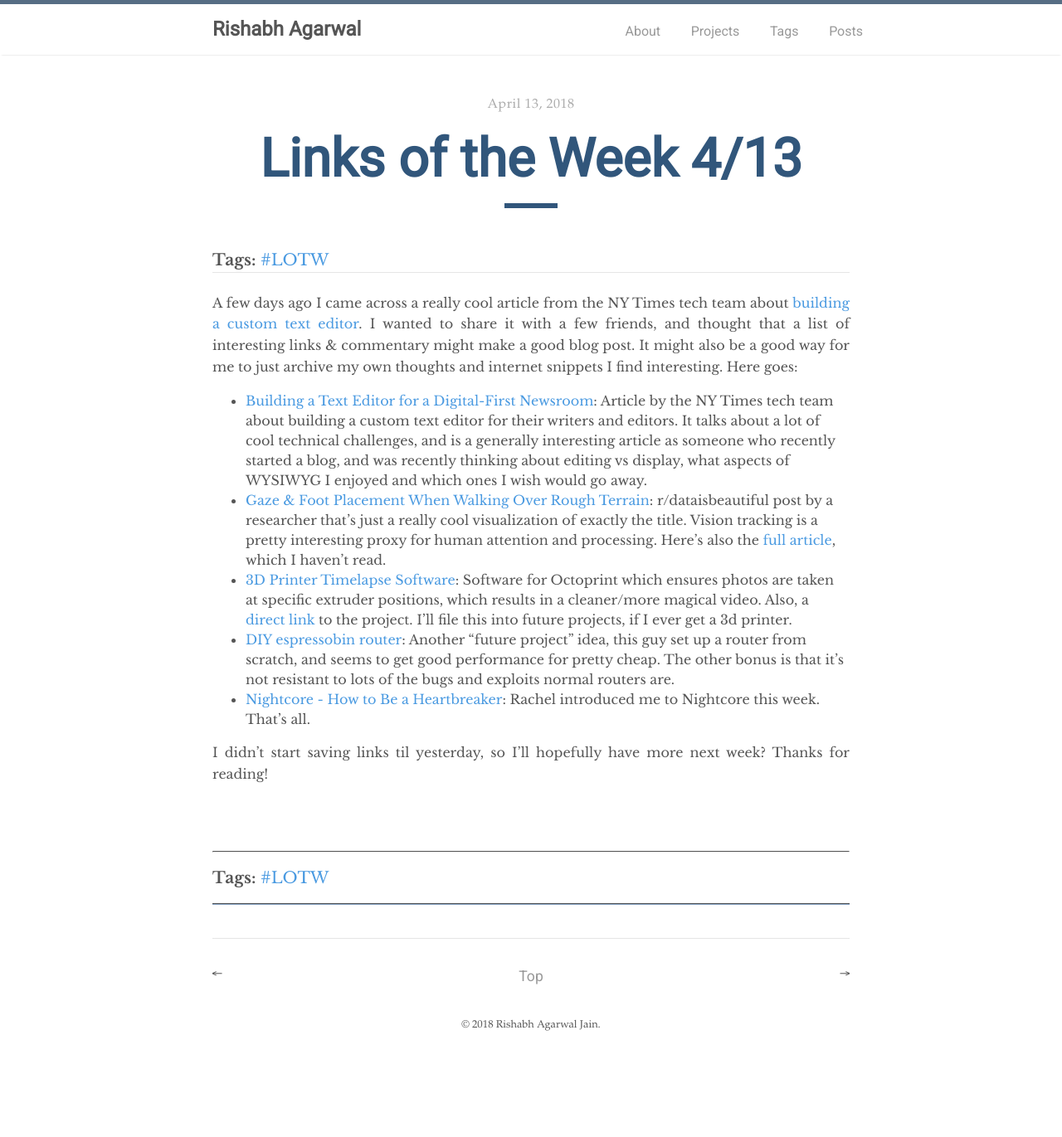
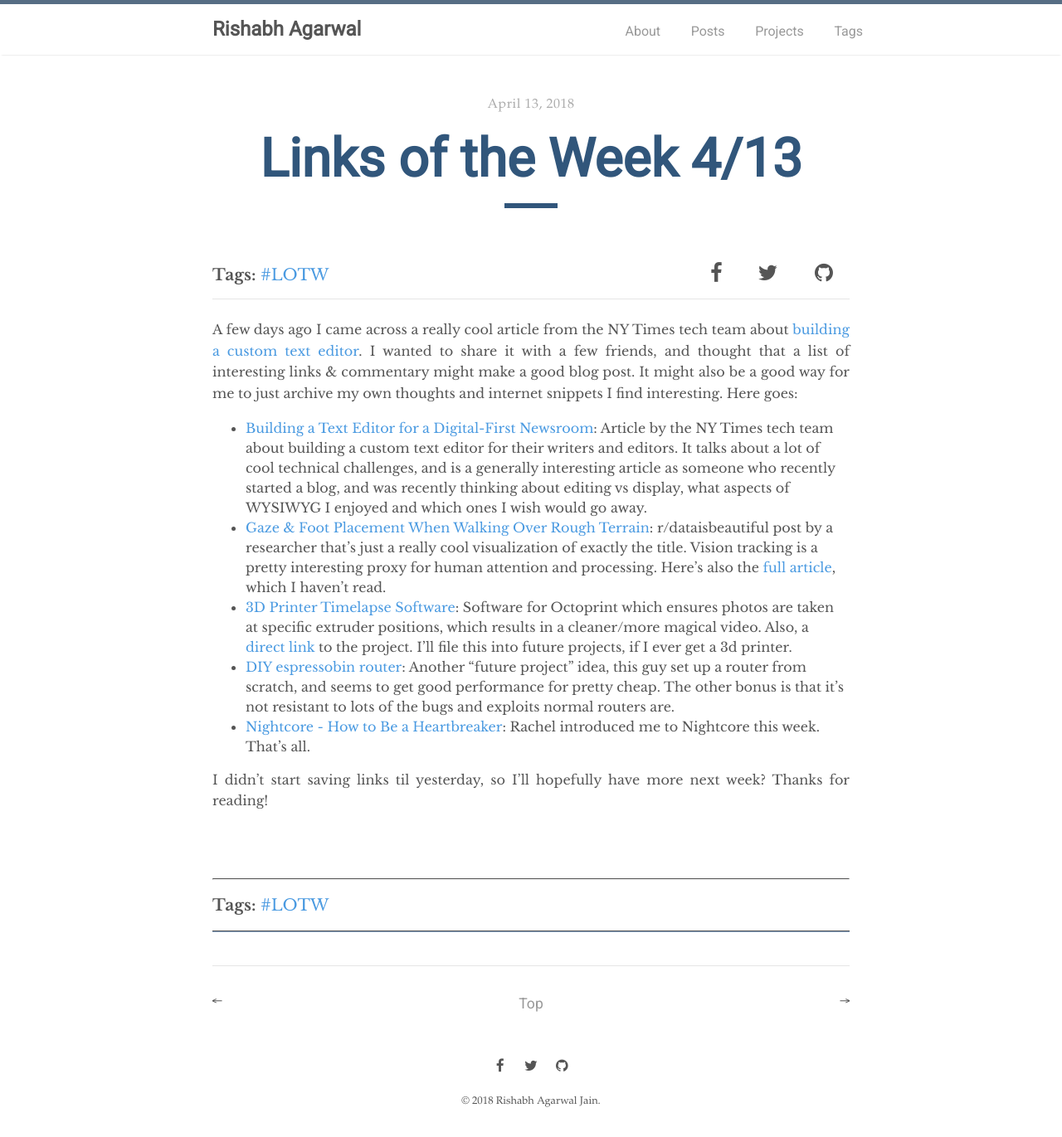
Before and after one commit to rishabmps/rishabmps.github.io, a Jekyll site: the page built from _posts/2018-04-13-lotw-1.md, in a window 1280 px wide. Shown: the whole page at 83% size. Built offline with Jekyll 4.4.1, drawn with Linux system fonts in a browser that asks for light colours; before the commit the page ends 1279 px from its top, so only the background shows below that.

Commit message:
Testing support for social links in fotter and header

```diff
--- /dev/null
+++ b/_includes/footer.html
@@ -0,0 +1,15 @@
+<footer>
+
+
+	<span>
+		<ul style="text-align: center;padding: 0;">
+			<li style="list-style: none; display: inline-block;"><i class="fa fa-facebook fa-stack fa-lg"></i></li>
+			<li style="list-style: none;display: inline-block;"><i class="fa fa-twitter fa-stack fa-lg"></i></li>
+			<li style="list-style: none;display: inline-block;"><i class="fa fa-github fa-stack fa-lg"></i></li>
+		</ul>
+	</span>
+
+	<span>
+		&copy; <time datetime="{{ site.time }}">{{ site.time | date: '%Y' }}</time> {{ site.author.name }}.
+	</span>
+</footer>
--- a/_layouts/default.html
+++ b/_layouts/default.html
@@ -11,9 +11,10 @@
         </a>
         <ul>
           <li><a href="{{ '/about' | prepend: site.baseurl }}">About</a></li>
+          <li><a href="{{ site.baseurl }}/">Posts</a></li>
           <li><a href="{{ '/projects' | prepend: site.baseurl }}">Projects</a></li>
           <li><a href="{{ '/tags' | prepend: site.baseurl }}/">Tags</a></li>
-          <li><a href="{{ site.baseurl }}/">Posts</a></li>
+
         </ul>
       </div>
     </nav>
@@ -25,10 +26,6 @@
       {% endif %}
     </main>
 
-    <footer>
-      <span>
-        &copy; <time datetime="{{ site.time }}">{{ site.time | date: '%Y' }}</time> {{ site.author.name }}.
-      </span>
-    </footer>
+    {% include footer.html %}
   </body>
 </html>
--- a/_layouts/post.html
+++ b/_layouts/post.html
@@ -20,10 +20,19 @@ layout: default
   </aside> -->
   {% if page.tags %}
     <div class="tags tags_top">
+      <div class="tags_values">
       <strong>Tags:</strong>
       {% for tag in page.tags %}
         <a href="{{ site.baseurl }}/tags#{{ tag }}" class="tag">&#35;{{ tag }}</a>
       {% endfor %}
+      </div>
+      <span>
+    <ul style="text-align: right;margin-bottom: 0px;margin-right:  10px;">
+      <li style="list-style: none; display: inline-block;"><i class="fa fa-facebook fa-stack fa-lg"></i></li>
+      <li style="list-style: none;display: inline-block;"><i class="fa fa-twitter fa-stack fa-lg"></i></li>
+      <li style="list-style: none;display: inline-block;"><i class="fa fa-github fa-stack fa-lg"></i></li>
+    </ul>
+  </span>
     </div>
     <br>
   {% endif %}
@@ -38,7 +47,7 @@ layout: default
     {% endfor %}
   </div>
 {% endif %}
-<hr style="background-color: #829ec0;display: block;height: 2px;border: 0;border-top: 1px solid;margin: 1em 0;padding: 0;">
+<hr style="background-color: #829ec0;display: block;height: 2px;border: 0;border-top: 1px solid;margin: 1em 0;padding: 0;"  >
 
 <br>
 {% if page.comments %}
--- a/_sass/custom/tags.scss
+++ b/_sass/custom/tags.scss
@@ -24,6 +24,9 @@
   padding: 0;
   font-size: 1.2em;
 }
+
+
+
 .tags_top{
 
    border-bottom: 1px solid #e5e5e5;
@@ -32,6 +35,13 @@
 .tags_bottom{
    font-size: 1.2em;
 }
+
+.tags_values{
+    float: left;
+    margin-top: 18px;
+}
+
+
 
 .tags li {
   display: inline-block;
```
